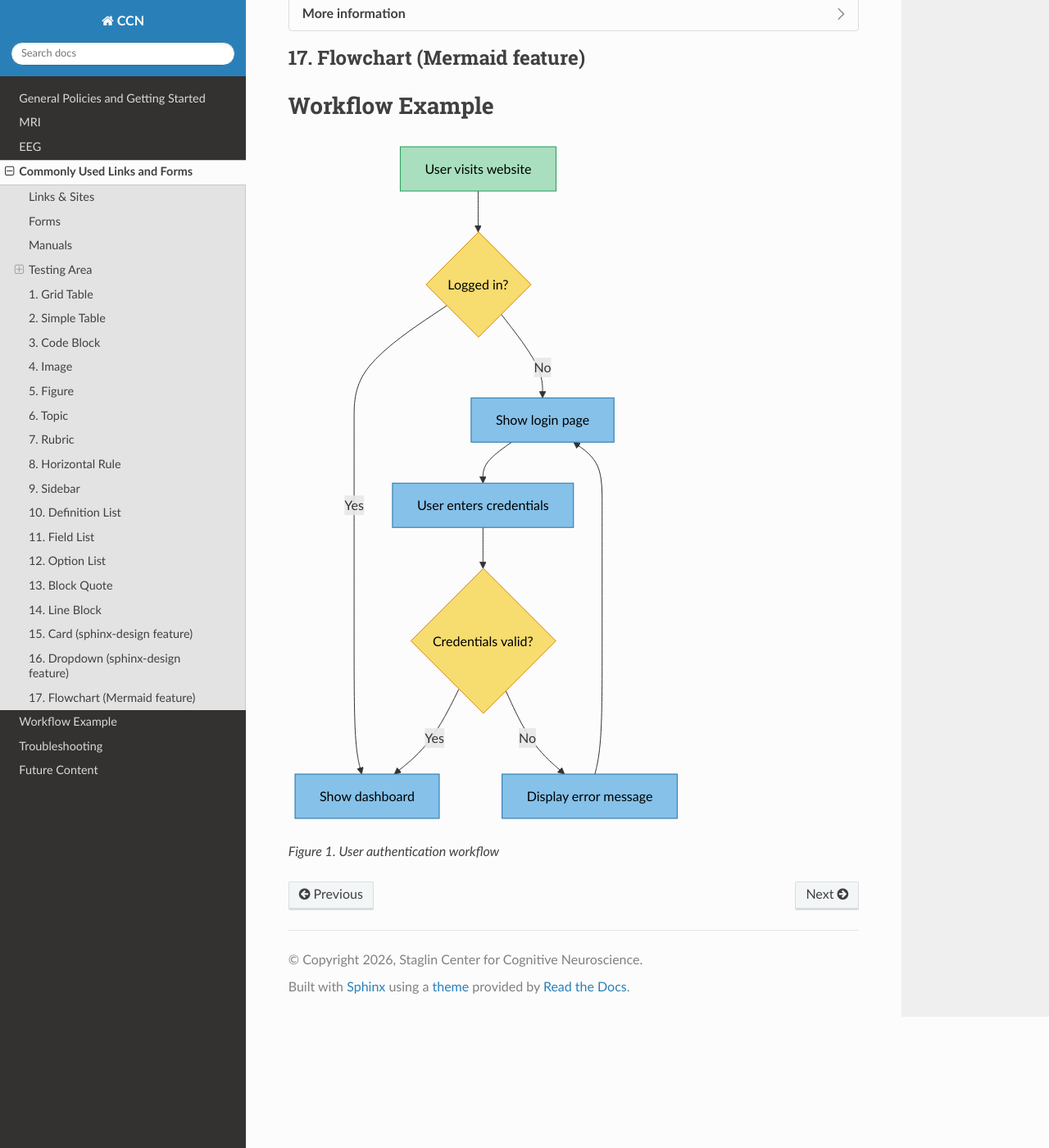
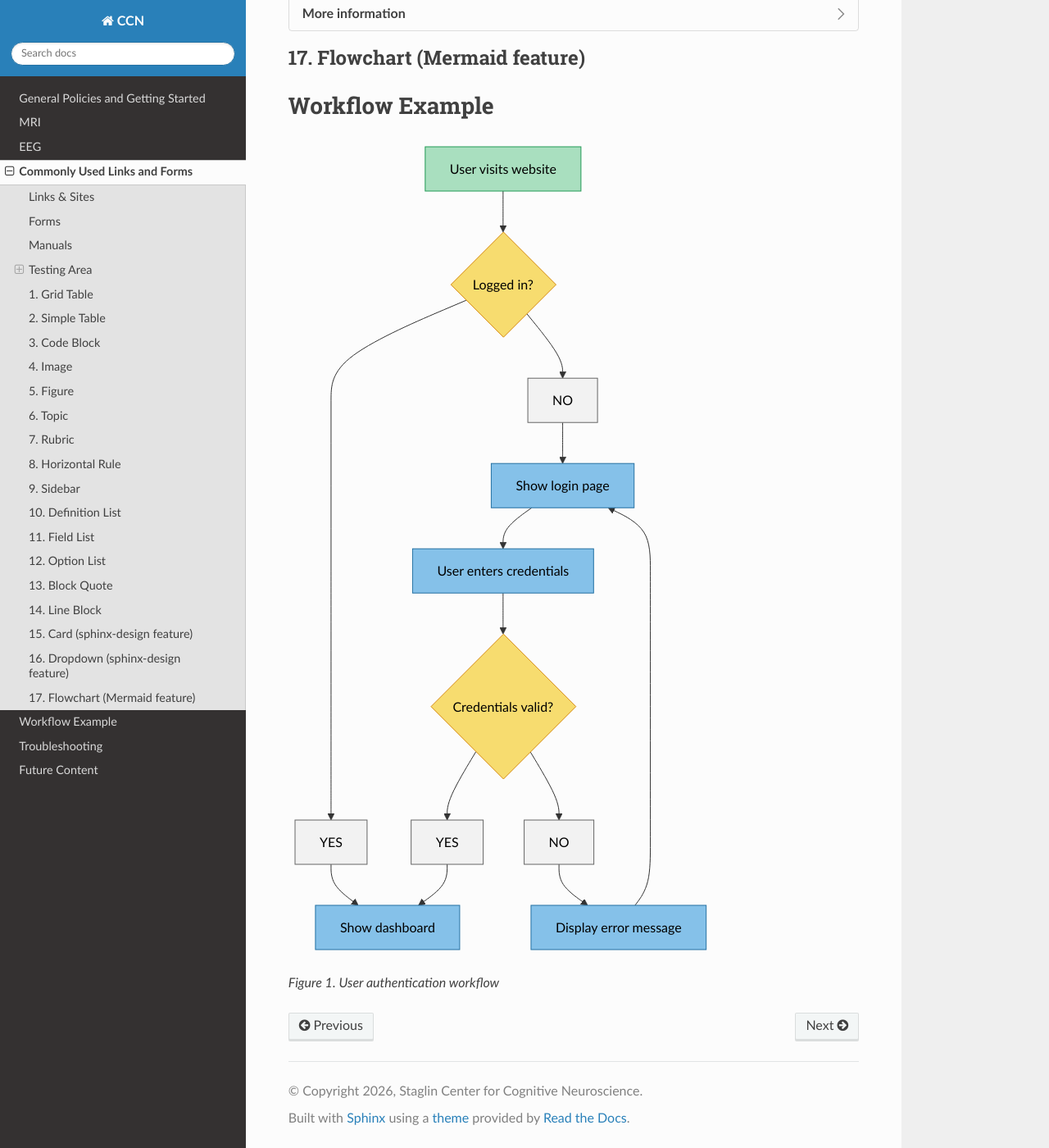
Before and after one commit to CCN-Support/CCN_Wiki, a Sphinx documentation site: the page built from docs/source/links-and-forms.rst, in a window 1280 px wide and 1400 px high, scrolled down 5489 px. Shown: the whole window at 82% size. Built offline with Sphinx 7.4.7 and the Read the Docs theme 3.1.0, drawn with Linux system fonts in a browser that asks for light colours; some of the changed lines change nothing that is shown.

Commit message:
Update links-and-forms.rst

```diff
--- a/docs/source/links-and-forms.rst
+++ b/docs/source/links-and-forms.rst
@@ -255,18 +255,28 @@ Workflow Example
 
    flowchart TD
        A[User visits website] --> B{Logged in?}
-       B -->| Yes | C[Show dashboard]
-       B -->| No | D[Show login page]
+       B --> Y1[YES]
+       B --> N1[NO]
+
+       Y1 --> C[Show dashboard]
+       N1 --> D[Show login page]
+
        D --> E[User enters credentials]
        E --> F{Credentials valid?}
-       F -->| Yes | C
-       F -->| No | G[Display error message]
+
+       F --> Y2[YES]
+       F --> N2[NO]
+
+       Y2 --> C
+       N2 --> G[Display error message]
        G --> D
 
-       classDef start fill:#a9dfbf,stroke:#239b56,color:#000;
-       classDef decision fill:#f7dc6f,stroke:#d68910,color:#000;
-       classDef action fill:#85c1e9,stroke:#2471a3,color:#000;
+       classDef start fill:#a9dfbf,stroke:#239b56,color:#000,font-size:18px;
+       classDef decision fill:#f7dc6f,stroke:#d68910,color:#000,font-size:18px;
+       classDef action fill:#85c1e9,stroke:#2471a3,color:#000,font-size:18px;
+       classDef choice fill:#f2f2f2,stroke:#666,color:#000,font-size:16px;
 
        class A start;
        class B,F decision;
        class C,D,E,G action;
+       class Y1,N1,Y2,N2 choice;
```
